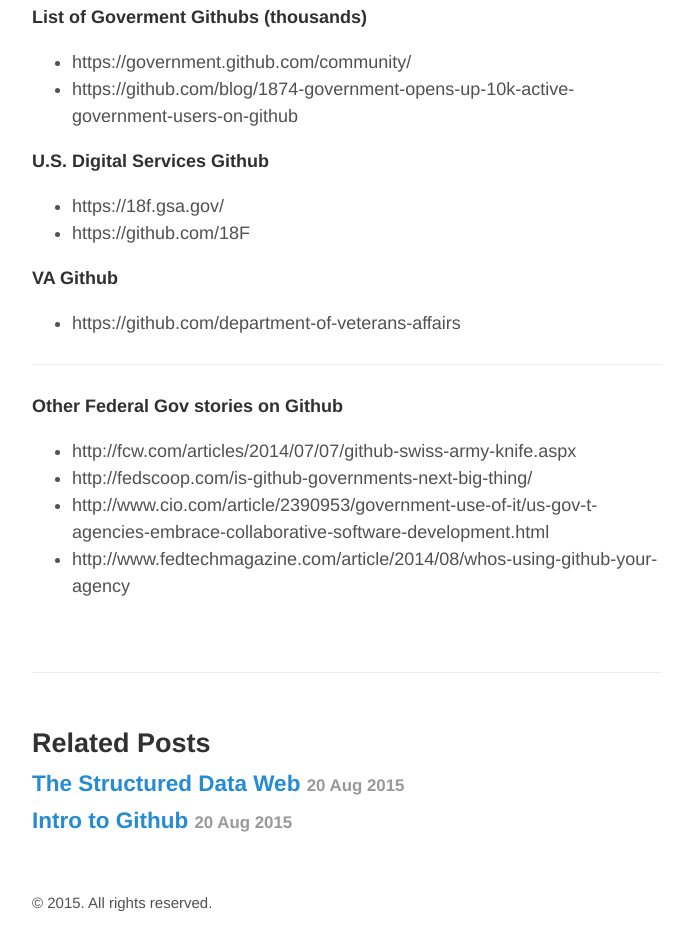
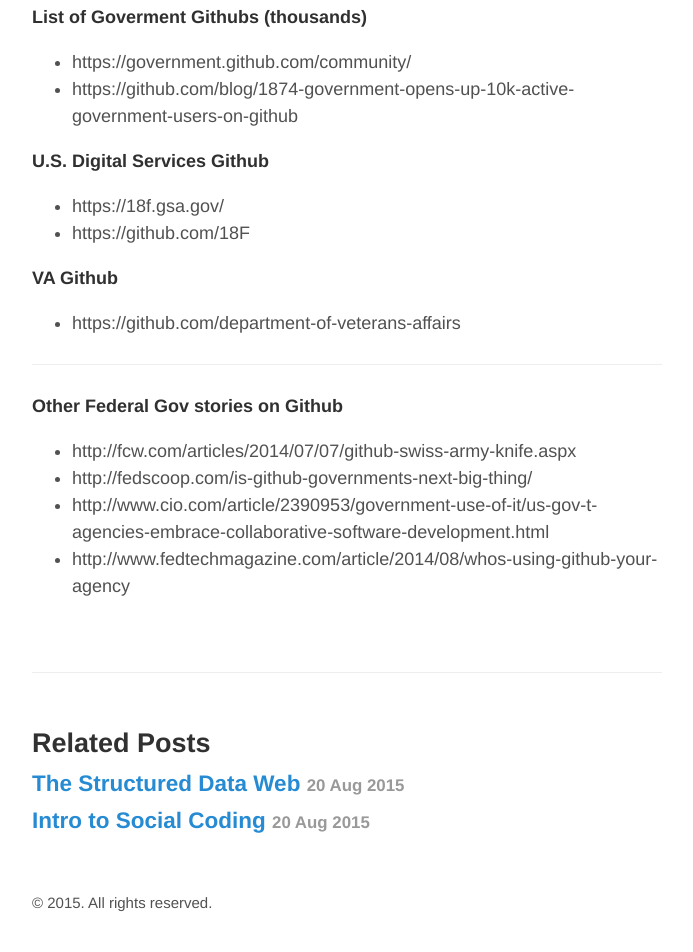
Before and after one commit to healthschema/healthschema.github.io, a Jekyll site: the page built from _posts/2015-08-20-github-and-government.md, in a window 1280 px wide. Shown: the part 677-1629 px from the top of the page, without its empty margins (293-986 px from the left). Built offline with Jekyll 4.4.1, drawn with Linux system fonts in a browser that asks for light colours.

Commit message:
Update 2015-08-20-github-intro.md

```diff
--- a/_posts/2015-08-20-github-intro.md
+++ b/_posts/2015-08-20-github-intro.md
@@ -1,16 +1,11 @@
 ---
 layout: post
-title: Intro to Github
+title: Intro to Social Coding
 ---
 
 <p align="center">
   <img src="http://www.itsourcetek.com/wp-content/uploads/2013/05/drive3.png"/>
 </p>
-
-
-  <img src="https://m2.behance.net/rendition/pm/4610553/disp/a93254740c4cdc7101c08a6ed5475f53.jpg"/>
-  <img src="http://saptherapist.com/wp-content/uploads/2013/01/photodune-3652755-symbol-of-social-network-xs.jpg"/>
-
 
 
 ***
@@ -45,3 +40,7 @@
 GitHub is a Web-based Git repository hosting service, which offers all of the distributed revision control and source code management (SCM) functionality of Git as well as adding its own features.  Unlike Git, which is strictly a command-line tool, GitHub provides a Web-based graphical interface and desktop as well as mobile integration. It also providesaccess control and several collaboration features such as bug tracking, feature requests, task management, and wikisfor every project.[3] GitHub offers both plans for private repositories and free accounts,[4] which are usually used to host open-sourcesoftware projects.[5]
 
 As of 2015, GitHub reports having over 9 million users and over 21.1 million repositories,[6] making it the largest host of source code in the World.[7]
+
+
+  <img src="https://m2.behance.net/rendition/pm/4610553/disp/a93254740c4cdc7101c08a6ed5475f53.jpg"/>
+  <img src="http://saptherapist.com/wp-content/uploads/2013/01/photodune-3652755-symbol-of-social-network-xs.jpg"/>
```
